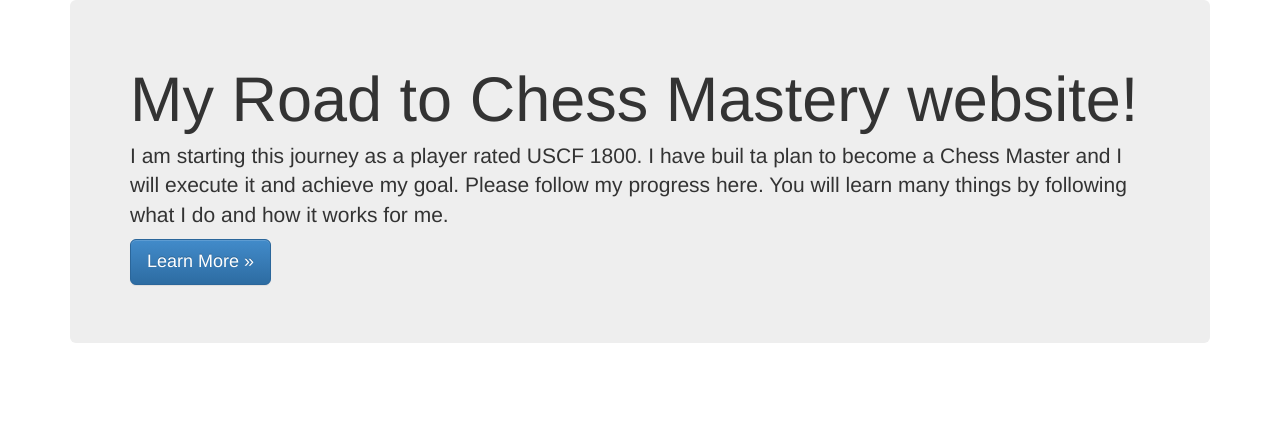
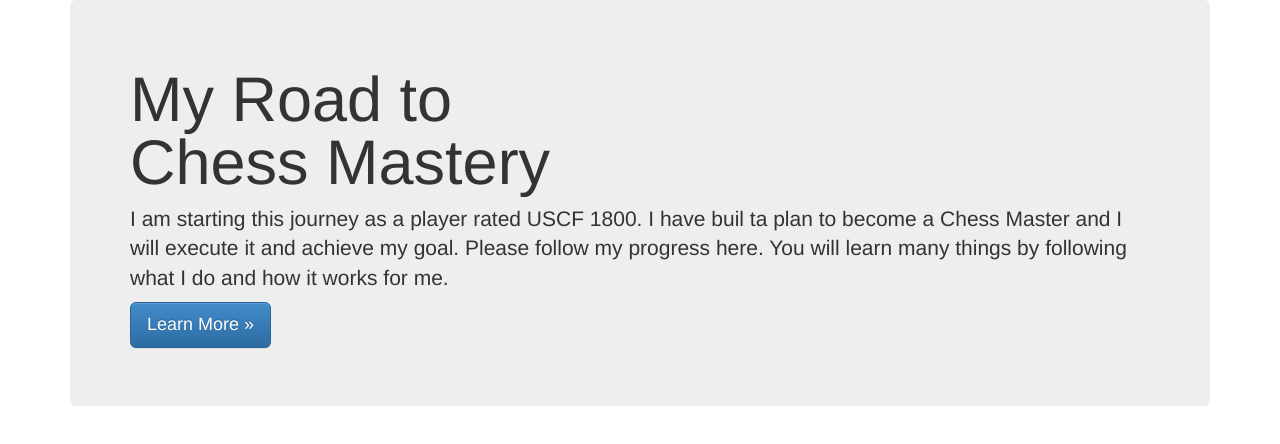
Before and after one commit to mtsi/mtsi.github.io, a plain HTML site: page index.html in a window 1280 px wide. Drawn offline with nearby package versions, Linux system fonts and the light colour scheme.

Commit message:
adjustments to layout

```diff
--- a/index.html
+++ b/index.html
@@ -20,7 +20,7 @@
   <body>
   	<div class="container theme-showcase" role="main">
 	  	<div class="jumbotron">
-	    	<h1>My Road to Chess Mastery website!</h1>
+	    	<h1>My Road to<br />Chess Mastery</h1>
 	    	<p>I am starting this journey as a player rated USCF 1800. I have buil ta plan to become a Chess Master and I will execute it and achieve my goal. Please follow my progress here. You will learn many things by following what I do and how it works for me.</p>
 	    	<p><a href="#" class="btn btn-primary btn-lg" role="button">Learn More &raquo;</a></p>
 		</div>
```
